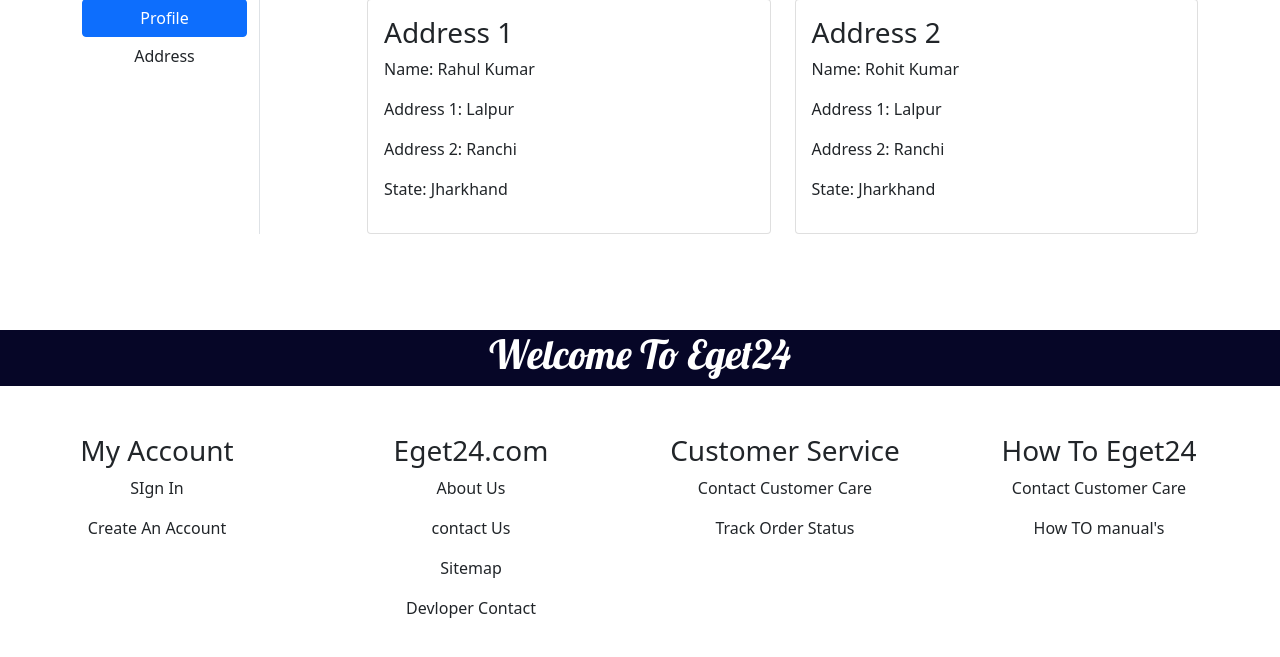
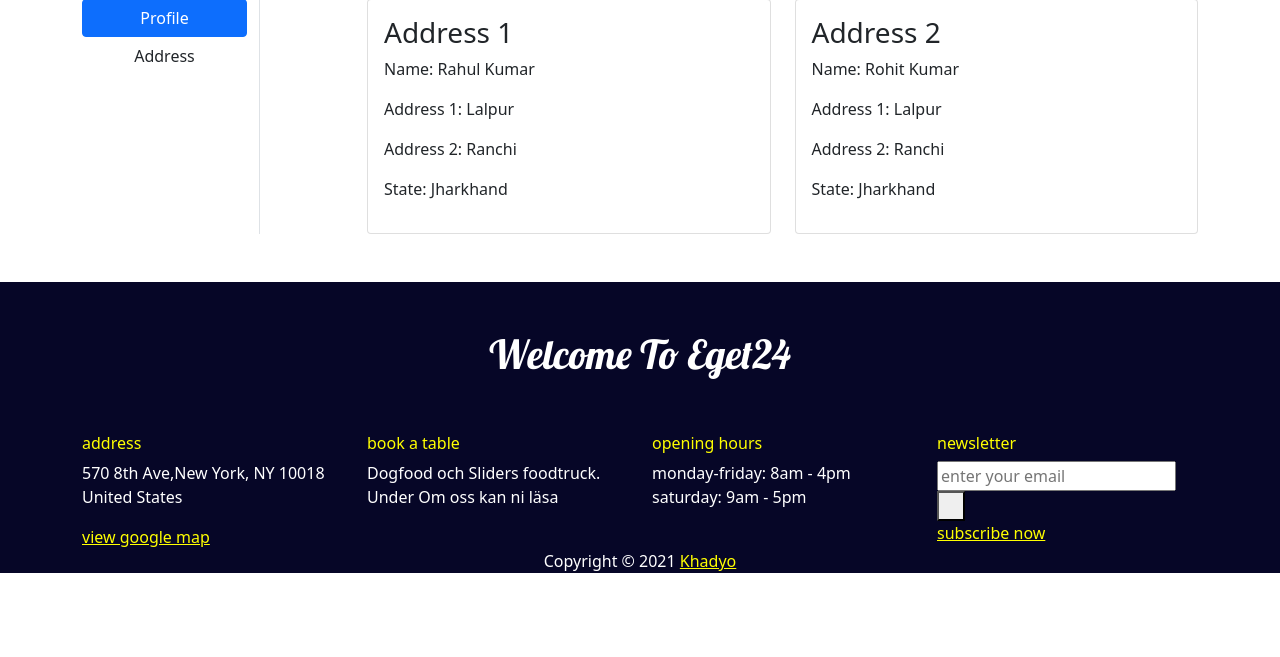
Before and after one commit to anilbarad1212/myeget24project, a Django app: page /address/ in a window 1280 px wide. Shown: the part 91-748 px from the top of the page. Run offline with Django 4.2, Linux system fonts and the light colour scheme; parts of the project's set-up code (start-up, migrations or seed data) failed here and were passed over; some libraries are stand-ins or nearby versions; some web fonts are replaced.

Commit message:
desgined about section

```diff
--- a/mobiles/templates/mobiles/base.html
+++ b/mobiles/templates/mobiles/base.html
@@ -105,8 +105,8 @@
     <!-- end Brands -->
 
     <!-- Start Footer -->
-    <section class="about pb-0">
-        <div class="container-fluid">
+    <!-- <section class="about pb-0" style="padding-bottom: 0;height: 50px; background-color: rgb(6, 6, 39);"> -->
+    <!-- <div class="container-fluid">
             <div class="row py-5">
                 <div class="col-lg-8 m-auto text-center slidebar-title"
                     style="width: 100%; background-color: rgb(6, 6, 39); color: #fff;">
@@ -137,8 +137,67 @@
                     </div>
                 </div>
             </div>
+        </div> -->
+
+
+
+
+    <section class="about pb-0" style="background-color: rgb(6, 6, 39);">
+        <div class="container-fluid " style="padding-top: 0px;">
+            <div class="row py-5">
+                <div class="col-lg-8 m-auto text-center slidebar-title"
+                    style="width: 100%; background-color: rgb(6, 6, 39); color: #fff;">
+                    <h1> Welcome To Eget24</h1>
+                </div>
+            </div>
+        </div>
+
+        <div class="footer-bottom padding-top-22 padding-bottom-30">
+            <div class="container">
+                <div class="row">
+                    <div class="col-lg-3 col-md-6 col-12 margin-bottom-20">
+                        <div class="widget">
+                            <h6 style="color:yellow;">address</h6>
+                            <p style="color:#fff;">570 8th Ave,New York, NY 10018
+                                United States</p>
+                            <a href="#" style="color:yellow;" class="f-link">view google map</a>
+                        </div>
+                    </div>
+                    <div class="col-lg-3 col-md-6 col-12 margin-bottom-20">
+                        <div class="widget">
+                            <h6 style="color:yellow;">book a table</h6>
+                            <p style="color:#fff;">Dogfood och Sliders foodtruck.
+                                Under Om oss kan ni läsa</p>
+                        </div>
+                    </div>
+                    <div class="col-lg-3 col-md-6 col-12 margin-bottom-20">
+                        <div class="widget">
+                            <h6 style="color:yellow;">opening hours</h6>
+                            <p style="color: #fff;"><span>monday-friday: 8am - 4pm</span>
+                                <br><span>saturday: 9am - 5pm</span>
+                            </p>
+                        </div>
+                    </div>
+                    <div class="col-lg-3 col-md-6 col-12 margin-bottom-20">
+                        <div class="widget">
+                            <h6 style="color:yellow;">newsletter</h6>
+                            <div class="newsletter d-flex">
+                                <form action="#">
+                                    <input type="email" placeholder="enter your email"> <button type="submit"><i
+                                            class="fas fa-paper-plane"></i></button>
+                                </form>
+                            </div>
+                            <a style="color:yellow;" href="#" class="f-link">subscribe now</a>
+                        </div>
+                    </div>
+                </div>
+            </div>
+        </div>
+        <div class="copyright-area text-center">
+            <p style="color:#fff;">Copyright © 2021 <a style="color:yellow;" href="index-2.html">Khadyo</a></p>
         </div>
     </section>
+    <!-- </section> -->
     <!-- End Footer -->
 
 
```
